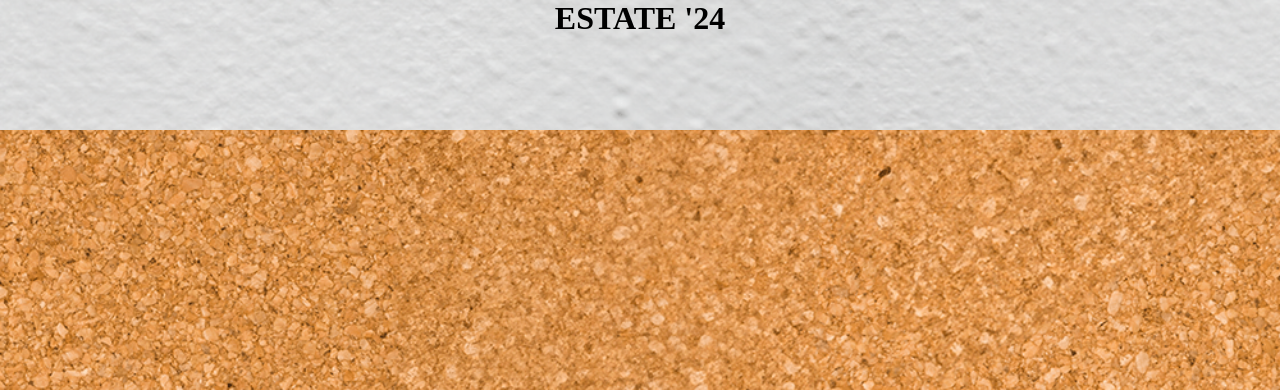
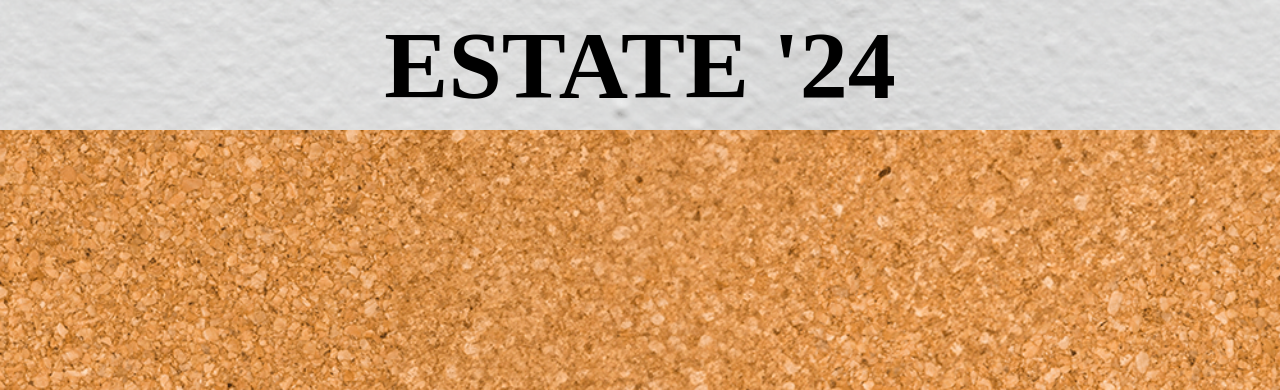
Before and after one commit to alicemariaarrica/js-photo-blog, a plain HTML site: page index.html in a window 1280 px wide. Shown: the top 390 px of the page. Drawn offline with Linux system fonts and the light colour scheme; a web font is replaced by a local one.

Commit message:
header-flex-title-container-font-adj-commit

```diff
--- a/style.css
+++ b/style.css
@@ -16,6 +16,9 @@ header {
     background-size: cover;
     height: 130px;
     width: 100%;
+    display: flex;
+    justify-content: center;
+    align-items: center;
 }
 
 .body {
@@ -32,6 +35,11 @@ h1 {
     text-align: center;
     font-family: 'Edu TAS Beginner'
 
+
+}
+
+.title-container{
+    font-size: 3rem;
 }
 
 p{
```
